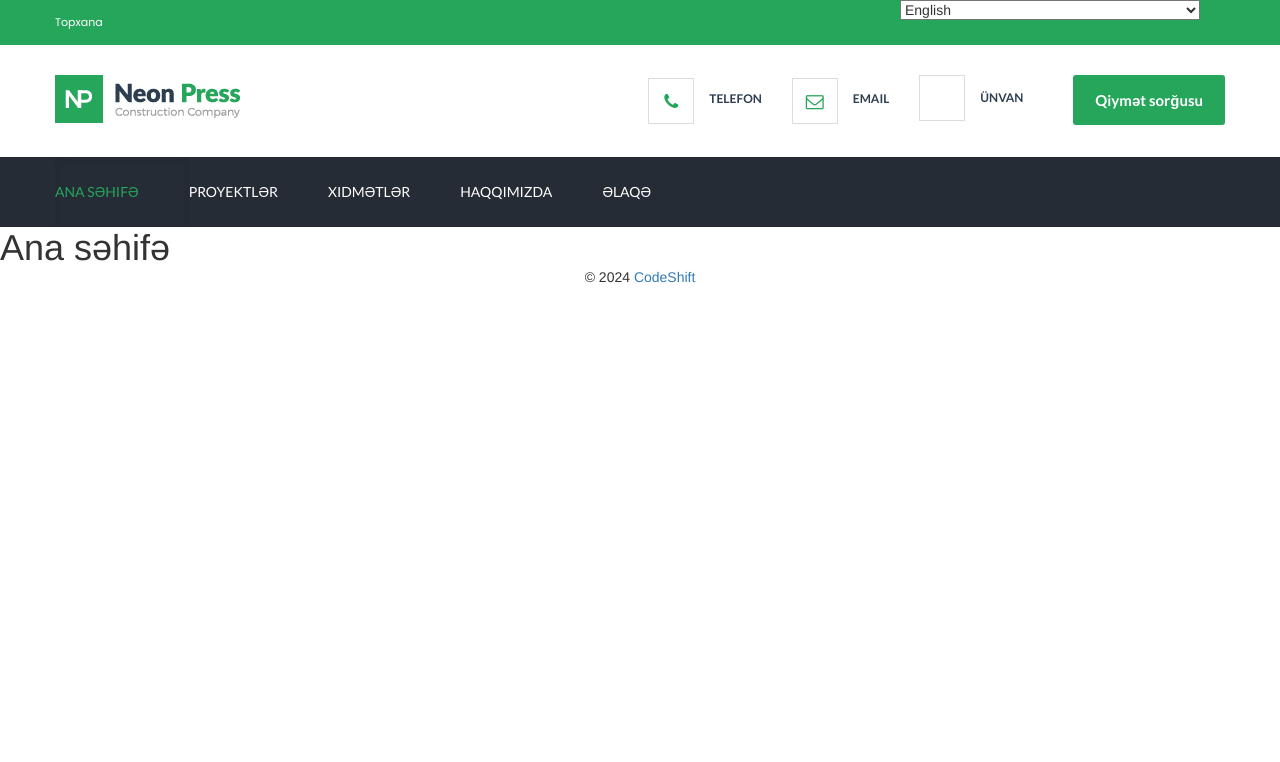
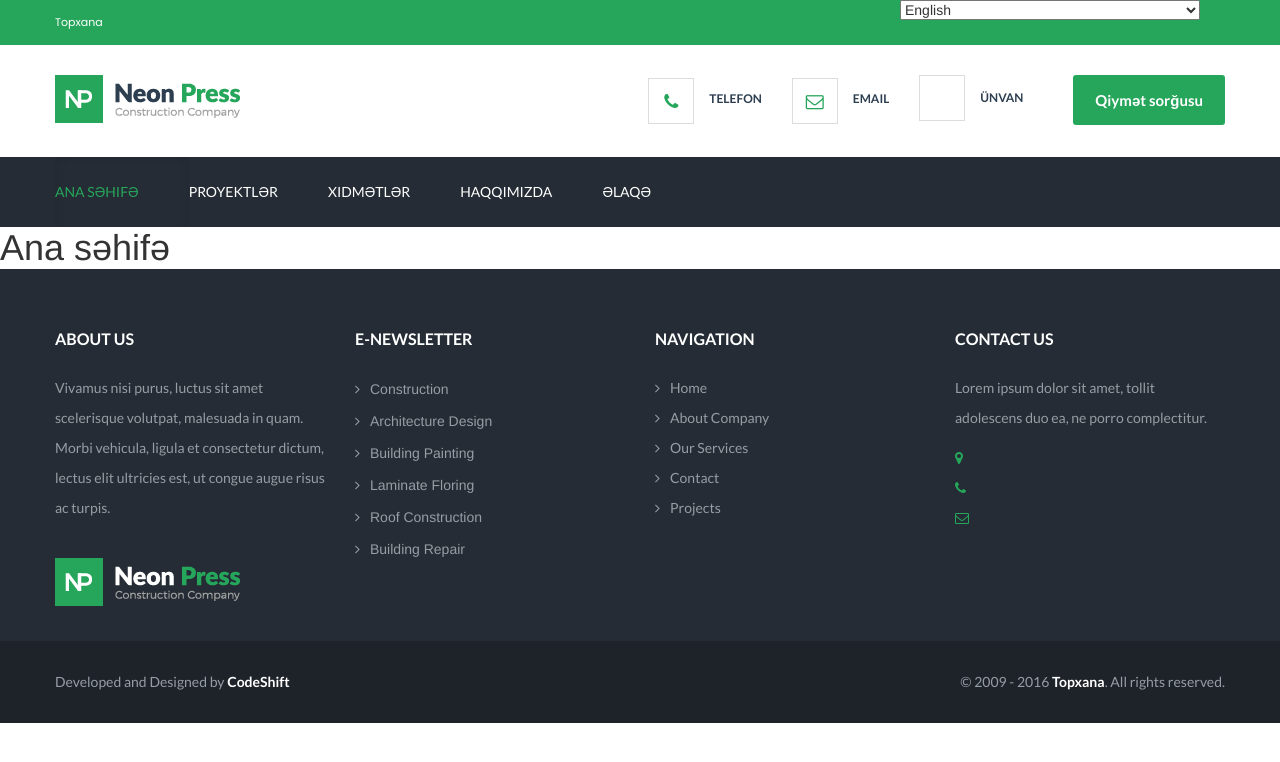
Before and after one commit to codeshift-az/topxana.az, a React (Vite) app: page /az/ in a window 1280 px wide. Shown: the top 762 px of the page. Built offline with nearby package versions, Linux system fonts and the light colour scheme; no server answers.

Commit message:
footer-added

```diff
--- a/src/assets/css/style.css
+++ b/src/assets/css/style.css
@@ -943,7 +943,7 @@ video {
 /* Banner area css
 ============================================================================================ */
 .banner_area {
-  background: url(../img/banner_bg.jpg) no-repeat scroll center center;
+  background: no-repeat scroll center center;
   background-size: cover;
   padding: 60px 0px 75px 0px;
   position: relative;
@@ -2756,10 +2756,33 @@ video {
   font-size: 15px;
 }
 
-.f_navigation_widget ul li {
-  width: 50%;
-  float: left;
-  overflow: hidden;
+.f_news_widget ul {
+  display: flex;
+  flex-direction: column;
+  justify-content: space-between;
+}
+
+.f_news_widget ul li {
+  margin: 8px 0;
+}
+
+.f_news_widget ul li i {
+  margin-right: 10px;
+}
+
+.f_news_widget ul li a {
+  color: #979da4;
+  transition: all 400ms linear 0s;
+}
+
+.f_news_widget ul li a:hover {
+  color: #26a65b;
+}
+
+.f_navigation_widget ul {
+  display: flex;
+  flex-direction: column;
+  justify-content: space-between;
 }
 
 .f_navigation_widget ul li a {
--- a/src/assets/images/index.ts
+++ b/src/assets/images/index.ts
@@ -1,6 +1,9 @@
 // Logo
 export { default as Logo } from './logo/logo.png';
 export { default as LogoLight } from './logo/logo-light.svg';
+export { default as FooterLogo } from './logo/footer-logo.png';
+// Contact
+export { default as BannerBg } from './contact/banner_bg.jpg';
 
 // Placeholder images
 export * from './placeholder/index';
--- a/src/components/Layout/Footer/index.tsx
+++ b/src/components/Layout/Footer/index.tsx
@@ -1,16 +1,214 @@
-function Footer() {
+import { useEffect } from 'react';
+
+import { useTranslation } from 'react-i18next';
+
+import useSWR from 'swr';
+
+import { FooterLogo } from '@/assets/images';
+
+import { useContactStore } from '@/store';
+
+import { getContactInformation } from '@/api/contact';
+
+const Footer = () => {
+  const { t } = useTranslation();
+  const { data, isLoading } = useSWR('contactInfo', getContactInformation);
+  const { state: contactInfo, updateInfo } = useContactStore();
+  const PROJECT_NAME = import.meta.env.VITE_PROJECT_NAME as string;
+
+  useEffect(() => {
+    if (data) {
+      updateInfo(data);
+    }
+  }, [data]);
+
+  if (isLoading) return <div>{t('loading')}</div>;
+
   return (
-    <footer className="py-3 my-4 border-top">
-      <div className="container">
-        <p className="text-center text-body-secondary">
-          &copy; {new Date().getFullYear()}{' '}
-          <a href="https://www.codeshift.az" target="_blank">
-            CodeShift
-          </a>
-        </p>
+    <footer className="footer_area">
+      <div className="footer_widget_area">
+        <div className="container">
+          <div className="row">
+            <div className="col-md-3">
+              <div className="footer_widget_inner">
+                <div className="f_widget_tittle">
+                  <h3>ABOUT US</h3>
+                </div>
+                <div className="f_about_widget">
+                  <p>
+                    Vivamus nisi purus, luctus sit amet scelerisque volutpat,
+                    malesuada in quam. Morbi vehicula, ligula et consectetur
+                    dictum, lectus elit ultricies est, ut congue augue risus ac
+                    turpis.
+                  </p>
+                  <img src={FooterLogo} />
+                </div>
+              </div>
+            </div>
+            <div className="col-md-3">
+              <div className="footer_widget_inner">
+                <div className="f_widget_tittle">
+                  <h3>E-NEWSLETTER</h3>
+                </div>
+                <div className="f_news_widget ">
+                  <ul className="footer-services-list">
+                    <li>
+                      <a href="">
+                        <i className="fa fa-angle-right" aria-hidden="true" />
+                        Construction
+                      </a>
+                    </li>
+                    <li>
+                      <a href="">
+                        <i className="fa fa-angle-right" aria-hidden="true" />
+                        Architecture Design
+                      </a>
+                    </li>
+                    <li>
+                      <a href="">
+                        <i className="fa fa-angle-right" aria-hidden="true" />
+                        Building Painting
+                      </a>
+                    </li>
+                    <li>
+                      <a href="">
+                        <i className="fa fa-angle-right" aria-hidden="true" />
+                        Laminate Floring
+                      </a>
+                    </li>
+                    <li>
+                      <a href="">
+                        <i className="fa fa-angle-right" aria-hidden="true" />
+                        Roof Construction
+                      </a>
+                    </li>
+                    <li>
+                      <a href="">
+                        <i className="fa fa-angle-right" aria-hidden="true" />
+                        Building Repair
+                      </a>
+                    </li>
+                  </ul>
+                </div>
+              </div>
+            </div>
+            <div className="col-md-3">
+              <div className="footer_widget_inner">
+                <div className="f_widget_tittle">
+                  <h3>NAVIGATION </h3>
+                </div>
+                <div className="f_navigation_widget">
+                  <ul>
+                    <li>
+                      <a href="#">
+                        <i className="fa fa-angle-right" aria-hidden="true" />
+                        Home
+                      </a>
+                    </li>
+                    <li>
+                      <a href="#">
+                        <i className="fa fa-angle-right" aria-hidden="true" />
+                        About Company
+                      </a>
+                    </li>
+                    <li>
+                      <a href="#">
+                        <i className="fa fa-angle-right" aria-hidden="true" />
+                        Our Services
+                      </a>
+                    </li>
+                    <li>
+                      <a href="#">
+                        <i className="fa fa-angle-right" aria-hidden="true" />
+                        Contact
+                      </a>
+                    </li>
+                    <li>
+                      <a href="#">
+                        <i className="fa fa-angle-right" aria-hidden="true" />
+                        Projects
+                      </a>
+                    </li>
+                  </ul>
+                </div>
+              </div>
+            </div>
+            <div className="col-md-3">
+              <div className="footer_widget_inner">
+                <div className="f_widget_tittle">
+                  <h3>CONTACT US</h3>
+                </div>
+                <div className="f_contact_widget">
+                  <p>
+                    Lorem ipsum dolor sit amet, tollit adolescens duo ea, ne
+                    porro complectitur.
+                  </p>
+                  <ul className="contact_lsit">
+                    <li>
+                      <a href="#">
+                        <i className="fa fa-map-marker" aria-hidden="true" />
+                        {contactInfo.address}
+                      </a>
+                    </li>
+                    <li>
+                      <a href="#">
+                        <i className="fa fa-phone" aria-hidden="true" />
+                        {contactInfo.phone}
+                      </a>
+                    </li>
+                    <li>
+                      <a href="#">
+                        <i className="fa fa-envelope-o" aria-hidden="true" />
+                        {contactInfo.email}
+                      </a>
+                    </li>
+                  </ul>
+                  <ul className="f_widget_social">
+                    {contactInfo.facebook && (
+                      <li>
+                        <a href={contactInfo.facebook}>
+                          <i className="fa fa-facebook" />
+                        </a>
+                      </li>
+                    )}
+                    {contactInfo.whatsapp && (
+                      <li>
+                        <a href={contactInfo.whatsapp}>
+                          <i className="fa fa-whatsapp" />
+                        </a>
+                      </li>
+                    )}
+                    {contactInfo.instagram && (
+                      <li>
+                        <a href={contactInfo.instagram}>
+                          <i className="fa fa-instagram" />
+                        </a>
+                      </li>
+                    )}
+                  </ul>
+                </div>
+              </div>
+            </div>
+          </div>
+        </div>
+      </div>
+      <div className="footer_copyright_area">
+        <div className="container">
+          <div className="pull-left copyright_left">
+            <h4>
+              Developed and Designed by
+              <a href=""> CodeShift</a>
+            </h4>
+          </div>
+          <div className="pull-right copyright_right">
+            <h5>
+              © 2009 - 2016 <a href="">{PROJECT_NAME}</a>. All rights reserved.
+            </h5>
+          </div>
+        </div>
       </div>
     </footer>
   );
-}
+};
 
 export default Footer;
```
Also changed, not shown: src/assets/images/logo/footer-logo.png (added).
